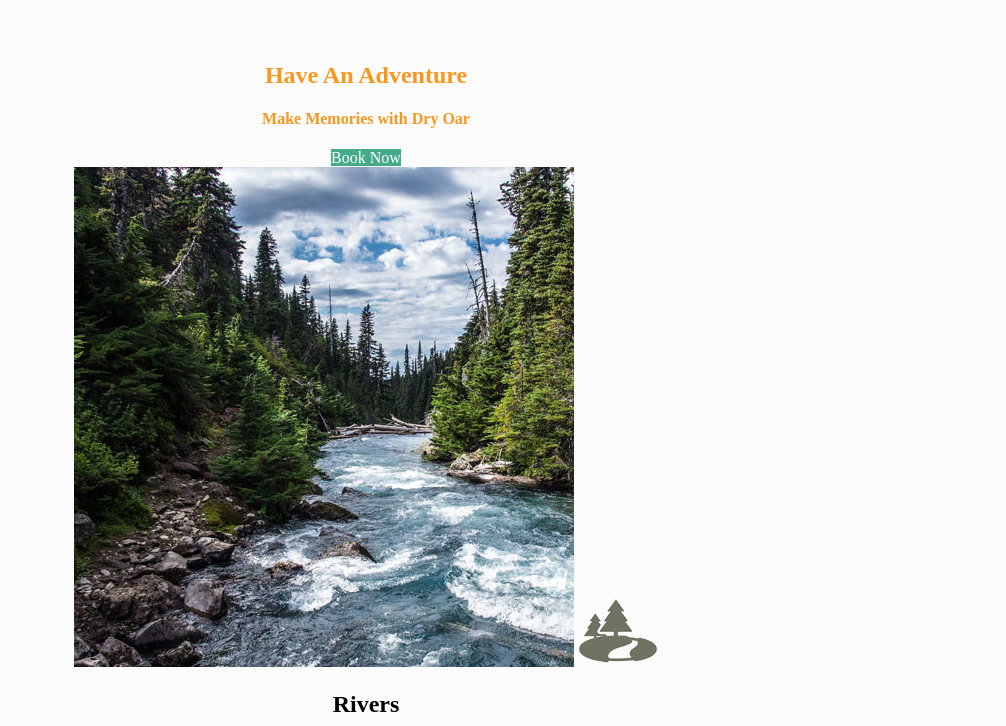
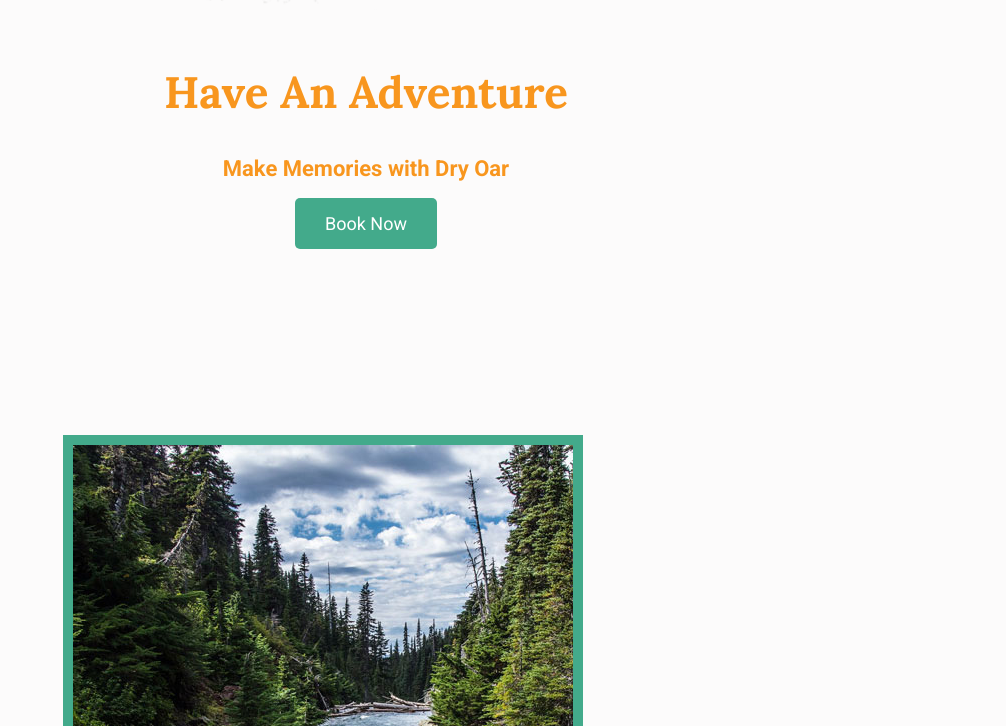
Before and after one commit to holamleung-byui/wdd130, a plain HTML site: page wwr/index.html in a window 1280 px wide. Shown: the part 914-1640 px from the top of the page, without its empty margins (274-1280 px from the left). Drawn offline with Linux system fonts and the light colour scheme.

Commit message:
CSS - Fonts and Spacing

```diff
--- a/wwr/styles/styles.css
+++ b/wwr/styles/styles.css
@@ -1,5 +1,11 @@
+@import url('https://fonts.googleapis.com/css2?family=Lora:ital,wght@0,400;0,700;1,400;1,700&family=Roboto:ital,wght@0,100;0,400;0,700;1,100;1,400;1,700&display=swap');
+
 body {
     background-color: #fcfbfb;
+    font-family: "Roboto", "Arial", sans-serif;
+    font-size: 22px;
+    margin: 0;
+    padding: 0;
 }
 
 header {
@@ -10,6 +16,7 @@ nav a {
     text-align: center;
     color: #FFFFFF;
     text-decoration: none;
+    padding: 35px;
 }
 
 nav a:hover {
@@ -21,6 +28,14 @@ main section {
     text-align: center;
 }
 
+main section img {
+    box-sizing: border-box;
+}
+
+h2 {
+    margin: 0;
+}
+
 h4 {
     color: #F8961E;
 }
@@ -28,6 +43,8 @@ h4 {
 footer {
     background-color: #43AA8B;
     color: #000000;
+    padding: 25px 50px;
+    margin-top: 200px;
 }
 
 footer p {
@@ -47,18 +64,27 @@ footer a:hover {
     color: #FFFFFF;
 }
 
+footer .social img {
+    padding-top: 15px;
+}
+
 .logo {
     width: 80px;
 }
 
 .icon {
     width: 80px;
+    padding-top: 10px;
 }
 
 .book, .join {
     background-color: #43AA8B;
     color: #FFFFFF;
     text-decoration: none;
+    font-size: 18px;
+    padding: 15px 30px;
+    margin-top: 50px;
+    border-radius: 5px;
 }
 
 .book:hover, .join:hover {
@@ -68,10 +94,9 @@ footer a:hover {
 
 .home-title {
     color: #F8961E;
-}
-
-.book:hover, .join:hover {
-    background-color: #277DA1;
+    font-family: "Lora", "Georgia", serif;
+    font-size: 2em;
+    margin-top: 10px;
 }
 
 .button-box {
@@ -80,14 +105,27 @@ footer a:hover {
 
 .msg {
     background-color: #277DA1;
+    line-height: 1.5em;
+    padding: 35px;
 }
 
 .msg h2 {
     color: #F8961E;
+    font-family: "Lora", "Georgia", serif;
 }
 
 .msg p {
     color: white;
+    font-size: .8em;
+    padding-bottom: 15px;
+}
+
+.rivers-card, .camping-card, .rapids-card {
+    margin: 200px 0;
+}
+
+.card-img {
+    border: 10px solid #43AA8B;
 }
 
 #hero-msg h1, #hero-msg h4{
@@ -107,3 +145,7 @@ footer a:hover {
     height: 725px;
     background-color: #277DA1;
 }
+
+#logo_link {
+    padding-top: 5px;
+}
```
